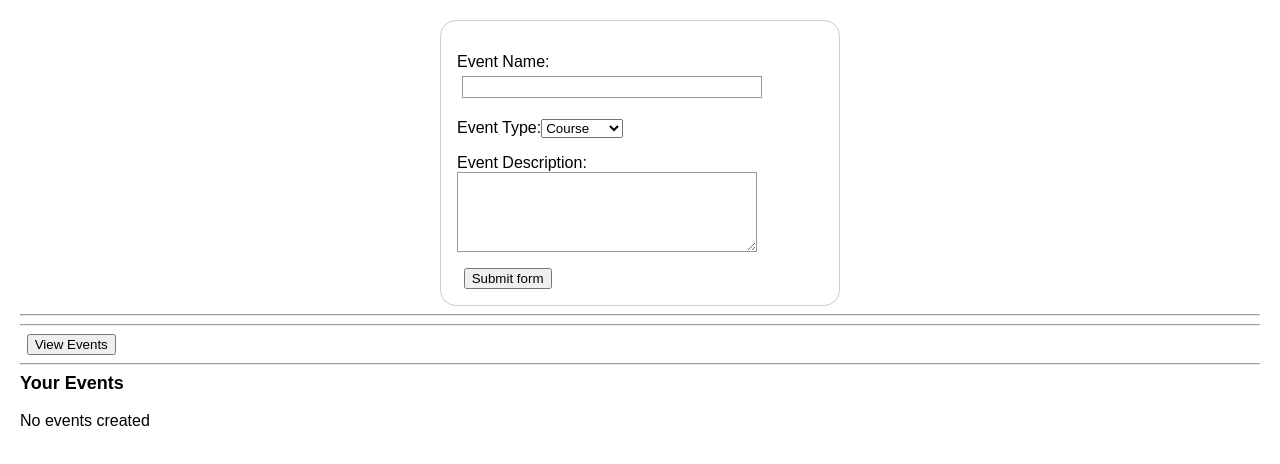
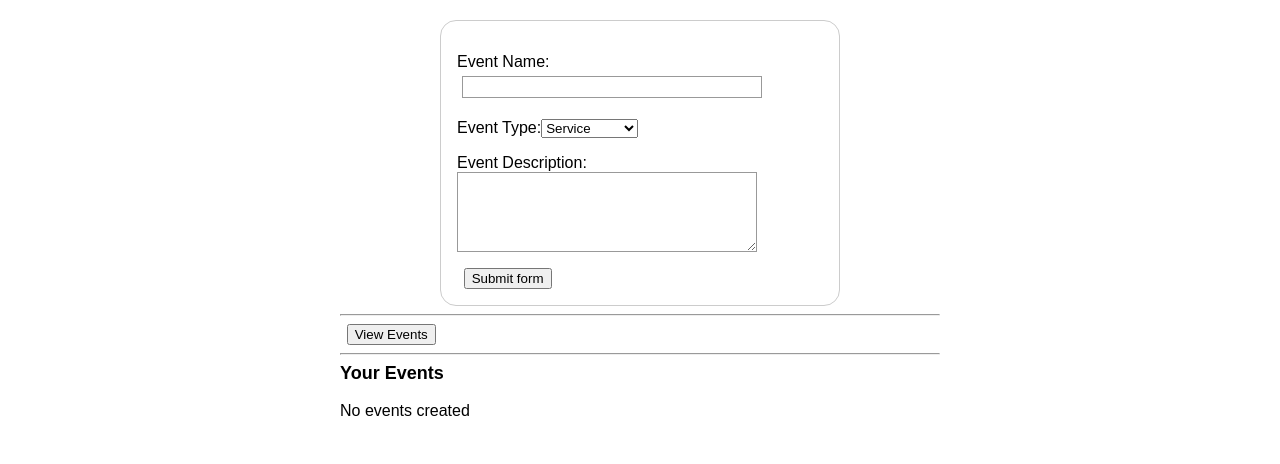
Before and after one commit to neoladsouza/event-calendar-control, a React (Create React App) app in the folder client/: page / in a window 1280 px wide. Shown: the top 464 px of the page. Built offline with nearby package versions, Linux system fonts and the light colour scheme.

Commit message:
added functional compoenents

```diff
--- a/client/src/App.css
+++ b/client/src/App.css
@@ -4,8 +4,8 @@
 
 body {
   font-family: sans-serif;
-  margin: 20px;
-  padding: 0;
+  margin: 20px auto;
+  width: 600px;
 }
 
 h1 {
--- a/client/src/App.js
+++ b/client/src/App.js
@@ -2,9 +2,11 @@ import React, {useState} from "react";
 import './App.css';
 import { v4 as uuidv4 } from 'uuid';
 
+const possibleEventTypes = ['Service', 'Appointment', 'Course', 'Workshop', 'Retreat', 'Program'];
+
 export default function FormApp() {
   const [eventName, setEventName] = useState('');
-  const [eventType, setEventType] = useState('');
+  const [eventType, setEventType] = useState(possibleEventTypes[0]);
   const [eventDesc, setEventDesc] = useState('');
   const [allEvents, setAllEvents] = useState([]);
 
@@ -31,8 +33,17 @@ export default function FormApp() {
     // add that object to the array
     setAllEvents([...allEvents, newEvent]);
   }
+  function handleNameChange(e) {
+    setEventName(e.target.value);
+  }
+  function handleTypeChange(e) {
+    setEventType(e.target.value);
+  }
+  function handleDescChange(e) {
+    setEventDesc(e.target.value);
+  }
 
-  function ViewEvents(props) {
+  function Events(props) {
     const events = props.events;
     return(
       <div>
@@ -53,42 +64,51 @@ export default function FormApp() {
     )
   }
 
+  function Options(props) {
+    const categories = props.categories;
+    return(
+      <>
+        {
+          categories.map((value, index) => (
+            <option key={index} value={value.toLowerCase()}>{value}</option>
+          ))
+        }
+      </>
+    );
+  }
+
   // method="post" onSubmit={handleSubmit}
+  // idea ->  big switch statement for handling all input changes?
+  // handle input validation in "handleSubmit"
   return (
     <>
       <form onSubmit={handleSubmit}>
         <ul>
           <li>
             <label>
-              Event Name: <input type="text" name="eventName" value={eventName} onChange={e => setEventName(e.target.value)}/>
+              Event Name: <input type="text" name="eventName" value={eventName} onChange={handleNameChange}/>
             </label>
           </li>
           <li>
             <label>
               Event Type:
-              <select name="selectedEventType" value={eventType} onChange={e => setEventType(e.target.value)}>
-                <option value="course">Course</option>
-                <option value="workshop">Workshop</option>
-                <option value="retreat">Retreat</option>
+              <select name="selectedEventType" value={eventType} onChange={handleTypeChange}>
+                <Options categories={possibleEventTypes}/>
               </select>
             </label>
           </li>
           <li>
             <label>
-              Event Description: <textarea name="eventDesc" rows={4} cols={40} value={eventDesc} onChange={e => setEventDesc(e.target.value)}/>
+              Event Description: <textarea name="eventDesc" value={eventDesc} onChange={handleDescChange}/>
             </label>
           </li>
         </ul>
         <button type="submit">Submit form</button>
       </form>
       <hr/>
-      {eventName !== '' && <p>Entered Event Name: {eventName}</p>}
-      {eventType !== '' && <p>Entered Event Type: {eventType}</p>}
-      {eventDesc !== '' && <p>Entered Event Description: {eventDesc}</p>}
-      <hr/>
       <button type="button">View Events</button>
       <hr/>
-      <ViewEvents events={allEvents}/>
+      <Events events={allEvents}/>
     </>
   );
 }
```
